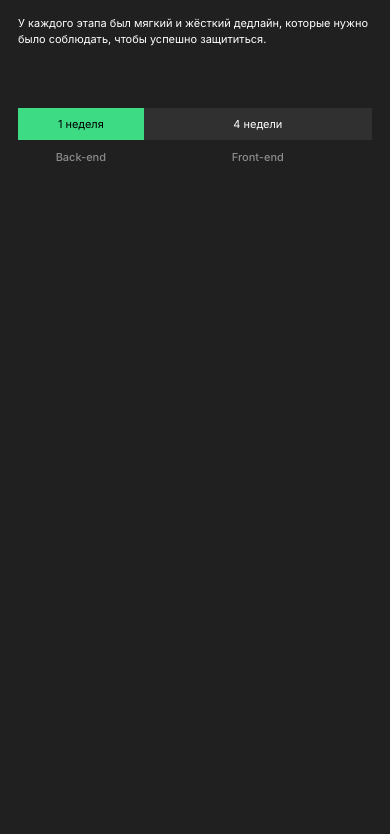
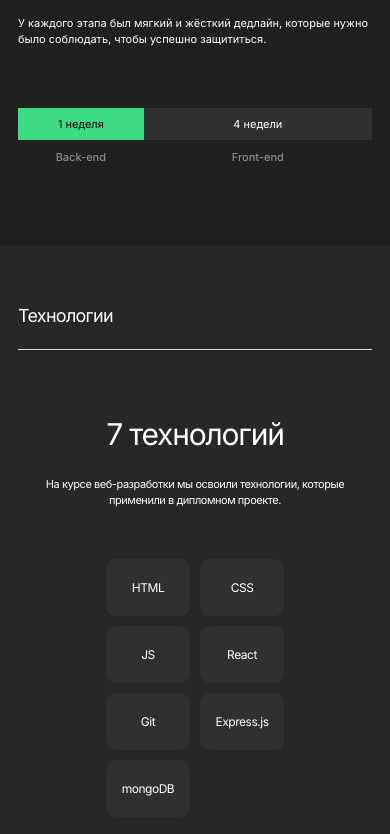
Before and after one commit to forestpk13/movies-explorer-frontend, a React (Create React App) app: page / in a window 390 px wide. Shown: the part 1042-1876 px from the top of the page. Before the commit the page ends 1287 px from the top, so only its background shows below. Built offline with nearby package versions, Linux system fonts and the light colour scheme.

Commit message:
technologies component added

```diff
--- a/src/components/AboutDiploma/AboutDiploma.css
+++ b/src/components/AboutDiploma/AboutDiploma.css
@@ -1,5 +1,5 @@
 .about-diploma {
-  padding: 106px 70px;
+  padding: 110px 70px 96px 70px;
 }
 
 .about-diploma__articles {
@@ -82,7 +82,7 @@
 
 @media screen and (max-width: 768px) {
   .about-diploma {
-    padding: 90px 50px;
+    padding: 90px 50px 77px 50px;
   }
 
   .about-diploma__articles {
--- a/src/components/AboutDiploma/AboutDiploma.jsx
+++ b/src/components/AboutDiploma/AboutDiploma.jsx
@@ -4,8 +4,8 @@ import './AboutDiploma.css';
 function AboutDiploma() {
   return (
     <section className='about-diploma' id='about-diploma'>
+      <SectionTitle title='О проекте'/>
       <div className='about-diploma__inner'>
-        <SectionTitle title='О проекте'/>
         <ul className='about-diploma__articles'>
           <li className="about-diploma__article">
             <h3 className="about-diploma__article-title">
--- a/src/components/Banner/Banner.css
+++ b/src/components/Banner/Banner.css
@@ -1,6 +1,6 @@
 .banner {
   background-color: #073042;
-  min-height: 574px;
+  min-height: 569px;
   width: 100%;
   padding: 70px 70px 0 70px;
   box-sizing: border-box;
--- a/src/components/Landing/Landing.jsx
+++ b/src/components/Landing/Landing.jsx
@@ -1,11 +1,13 @@
 import Banner from "../Banner/Banner";
 import AboutDiploma from "../AboutDiploma/AboutDiploma";
+import Technologies from "../Technologies/Technologies";
 
 function Landing() {
   return (
     <main className='landing'>
-      <Banner/>
-      <AboutDiploma/>
+      <Banner />
+      <AboutDiploma />
+      <Technologies />
     </main>
   )
 };
--- /dev/null
+++ b/src/components/Technologies/Technologies.css
@@ -0,0 +1,120 @@
+.technologies {
+  padding: 103px 70px 98px 70px;
+  background-color: var(--bgcolor-light);
+}
+
+.technologies__container {
+  display: flex;
+  flex-direction: column;
+  align-items: center;
+}
+
+.technologies__title {
+  margin: 89px 0 0 0;
+  color: var(--textcolor-light);
+  text-align: center;
+  font-family: Inter;
+  font-size: 50px;
+  font-style: normal;
+  font-weight: 400;
+  line-height: 1.16;
+  letter-spacing: -2px;
+}
+
+.technologies__description {
+  margin: 26px 0 0 0;
+  max-width: 460px;
+  color: var(--textcolor-light);
+  text-align: center;
+  font-family: Inter;
+  font-size: 14px;
+  font-style: normal;
+  font-weight: 400;
+  line-height: 1.42;
+  letter-spacing: -0.56px;
+}
+
+.technologies__list {
+  margin: 102px 0 0 0;
+  padding: 0;
+  display: flex;
+  list-style-type: none;
+  gap: 10px;
+}
+
+.technologies__list-item {
+  display: flex;
+  width: 90px;
+  height: 60px;
+  color: var(--textcolor-light);
+  align-items: center;
+  justify-content: center;
+  font-family: Inter;
+  font-size: 14px;
+  font-style: normal;
+  font-weight: 400;
+  line-height: normal;
+  letter-spacing: -0.56px;
+  background-color: #303030;
+  border-radius: 10px;
+}
+
+@media screen and (max-width: 768px) {
+  .technologies {
+    padding: 90px 50px 77px 50px;
+  }
+
+  .technologies__title {
+    margin-top: 80px;
+  }
+
+  .technologies__description {
+    margin-top: 22px;
+    font-size: 12px;
+    line-height: 1.5;
+    letter-spacing: -0.48px;
+  }
+
+  .technologies__list {
+    margin-top: 83px;
+  }
+
+  .technologies__list-item {
+    width: 84px;
+    height: 57px;
+    font-size: 12px;
+    letter-spacing: -0.48px;
+  }
+}
+
+@media screen and (max-width: 680px) {
+  .technologies {
+    padding: 60px 18px;
+  }
+
+  .technologies__title {
+    margin-top: 67px;
+    font-size: 30px;
+    letter-spacing: -1.2px;
+  }
+
+  .technologies__description {
+    margin-top: 25px;
+    font-size: 11px;
+    line-height: 1.45;
+    letter-spacing: -0.44px;
+  }
+
+  .technologies__list {
+    margin-top: 50px;
+    flex-wrap: wrap;
+    max-width: 366px;
+  }
+
+}
+
+@media screen and (max-width: 402px) {
+  .technologies__list {
+    max-width: 178px;
+  }
+}
--- /dev/null
+++ b/src/components/Technologies/Technologies.jsx
@@ -0,0 +1,27 @@
+import SectionTitle from '../SectionTitle/SectionTitle';
+import './Technologies.css';
+
+function Technologies () {
+  return (
+    <section className='technologies'>
+      <SectionTitle title='Технологии' />
+      <div className='technologies__container'>
+        <h3 className="technologies__title">7&nbsp;технологий</h3>
+        <p className="technologies__description">
+        На&nbsp;курсе веб-разработки мы&nbsp;освоили технологии, которые применили в дипломном проекте.
+        </p>
+        <ul className="technologies__list">
+          <li className="technologies__list-item">HTML</li>
+          <li className="technologies__list-item">CSS</li>
+          <li className="technologies__list-item">JS</li>
+          <li className="technologies__list-item">React</li>
+          <li className="technologies__list-item">Git</li>
+          <li className="technologies__list-item">Express.js</li>
+          <li className="technologies__list-item">mongoDB</li>
+        </ul>
+      </div>
+    </section>
+  )
+};
+
+export default Technologies;
```
